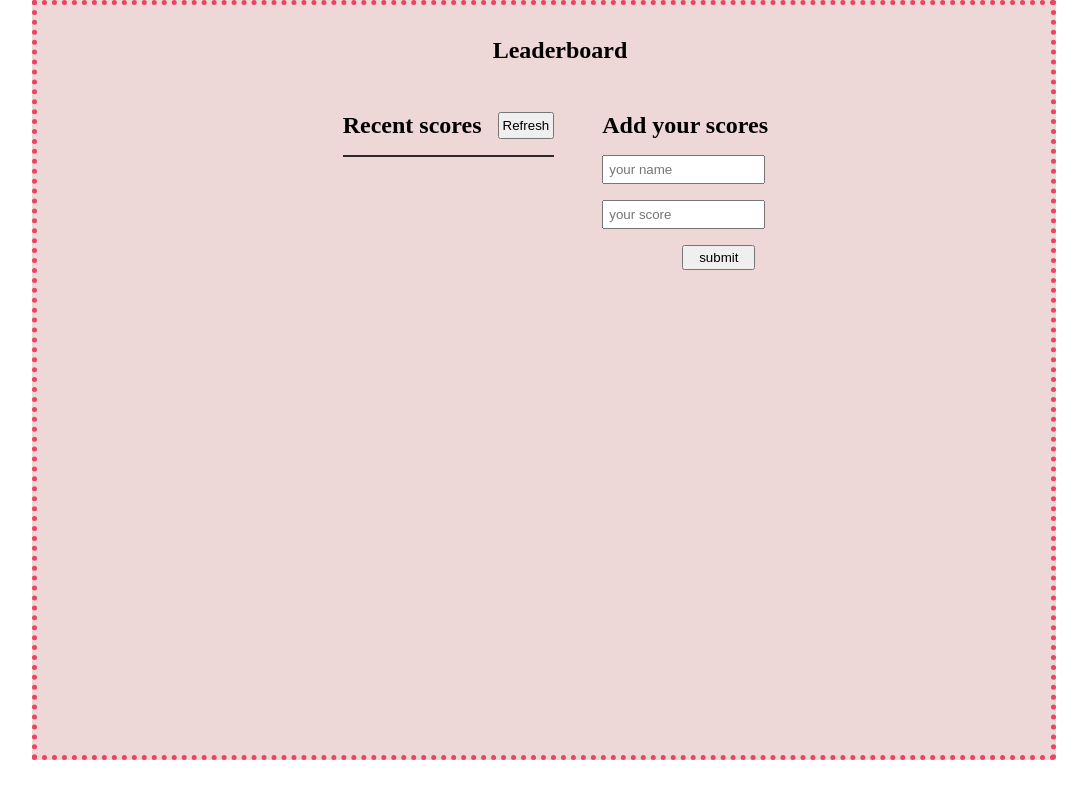
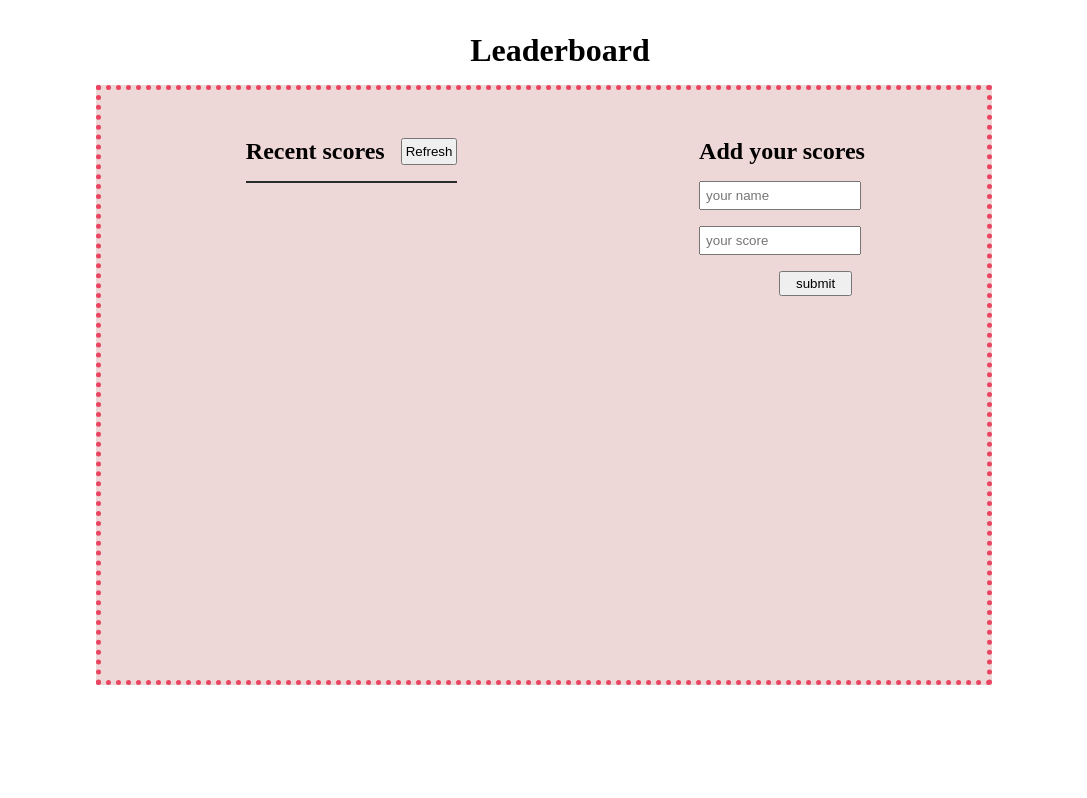
Before and after one commit to Ngufor-emmanuella/Loaderboard-proj, a website built with webpack: page src/index.html in a window 1280 px wide. Shown: the whole page, without its empty margins (96-1183 px from the left). Built offline with nearby package versions, Linux system fonts and the light colour scheme.

```diff
--- a/src/index.html
+++ b/src/index.html
@@ -8,10 +8,9 @@
   <title>Leader board project</title>
 </head>
 <body>
+  <h1>Leaderboard</h1>
+
   <section>
-
-    <h1>Leaderboard</h1>
-
     <div class="mainest">
 
     <div class="recent-scores">
--- a/src/style.css
+++ b/src/style.css
@@ -6,8 +6,8 @@
 
 section {
   border: 5px dotted rgb(233, 69, 96);
-  width: 80%;
-  height: 95vh;
+  width: 70%;
+  height: 75vh;
   margin: 0 auto;
   background-color: rgb(238, 215, 215);
 }
@@ -17,13 +17,14 @@
   padding-top: 2rem;
   display: flex;
   justify-content: center;
+  margin-bottom: 1rem;
 }
 
 .mainest {
   display: flex;
   gap: 3rem;
   padding-top: 3rem;
-  justify-content: center;
+  justify-content: space-around;
 }
 
 .recent-scores {
```
